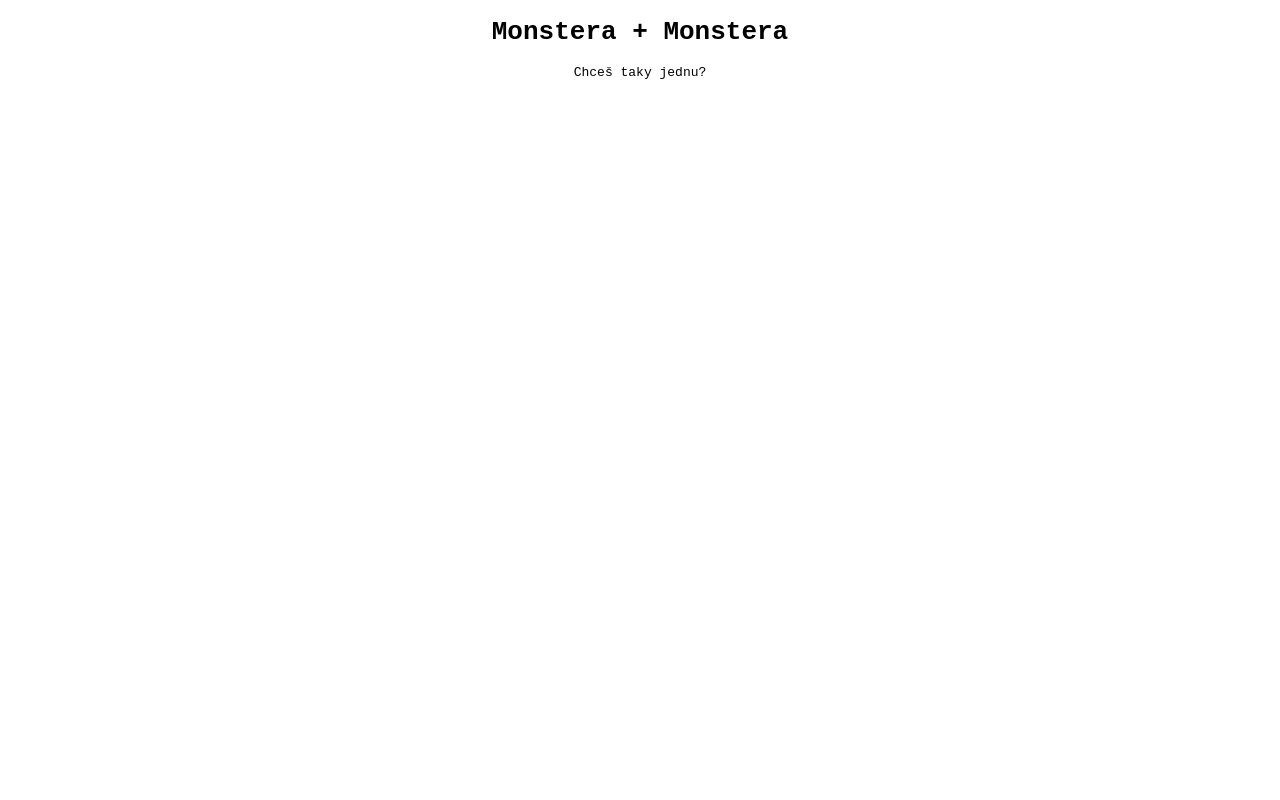
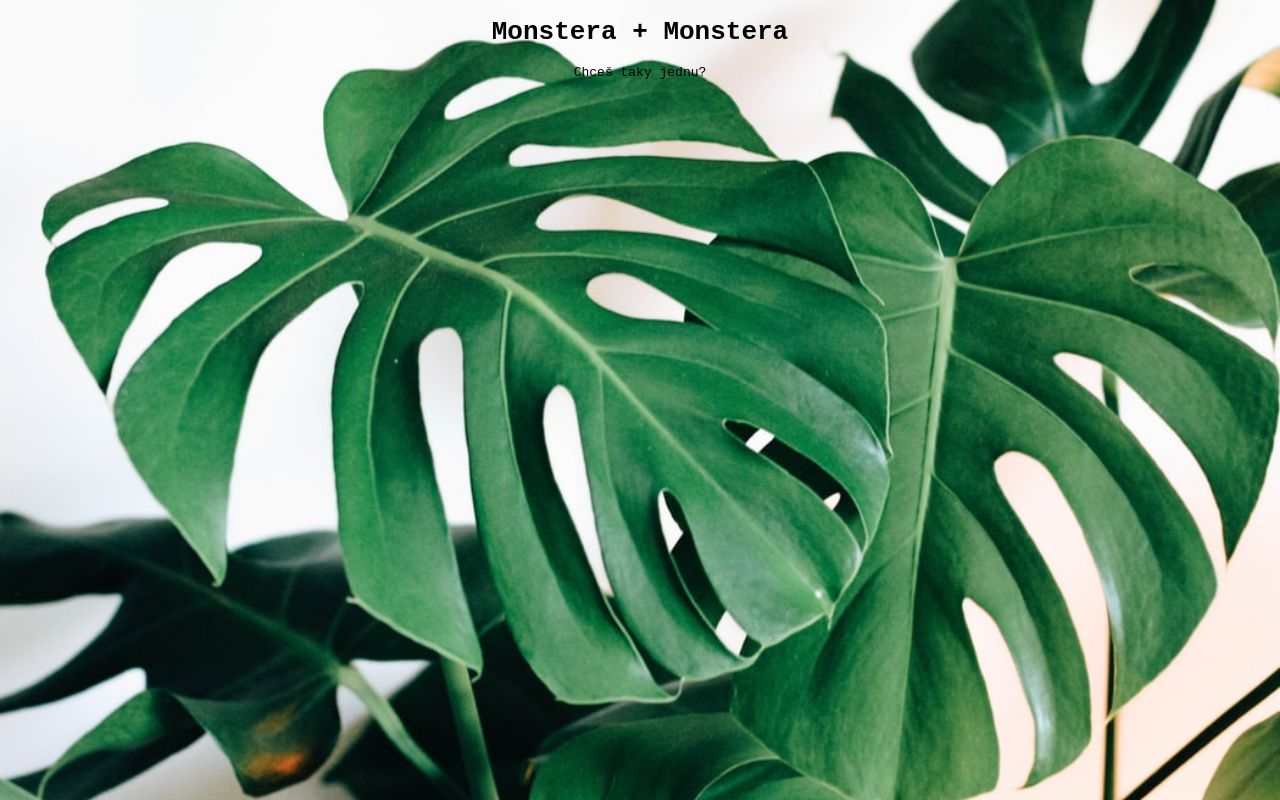
Before and after one commit to juziva/Monsterosa, a plain HTML site: page index.html in a window 1280 px wide. Drawn offline with Linux system fonts and the light colour scheme.

Commit message:
Pridan obrazek

```diff
--- a/styles.css
+++ b/styles.css
@@ -5,4 +5,7 @@
 body {
   font-family: monospace;
   text-align: center;
+  background-image: url("monstera.jpeg");
+  background-repeat: no-repeat;
+  background-size: cover;
 }
```
Also changed, not shown: monstera.jpeg (added).
